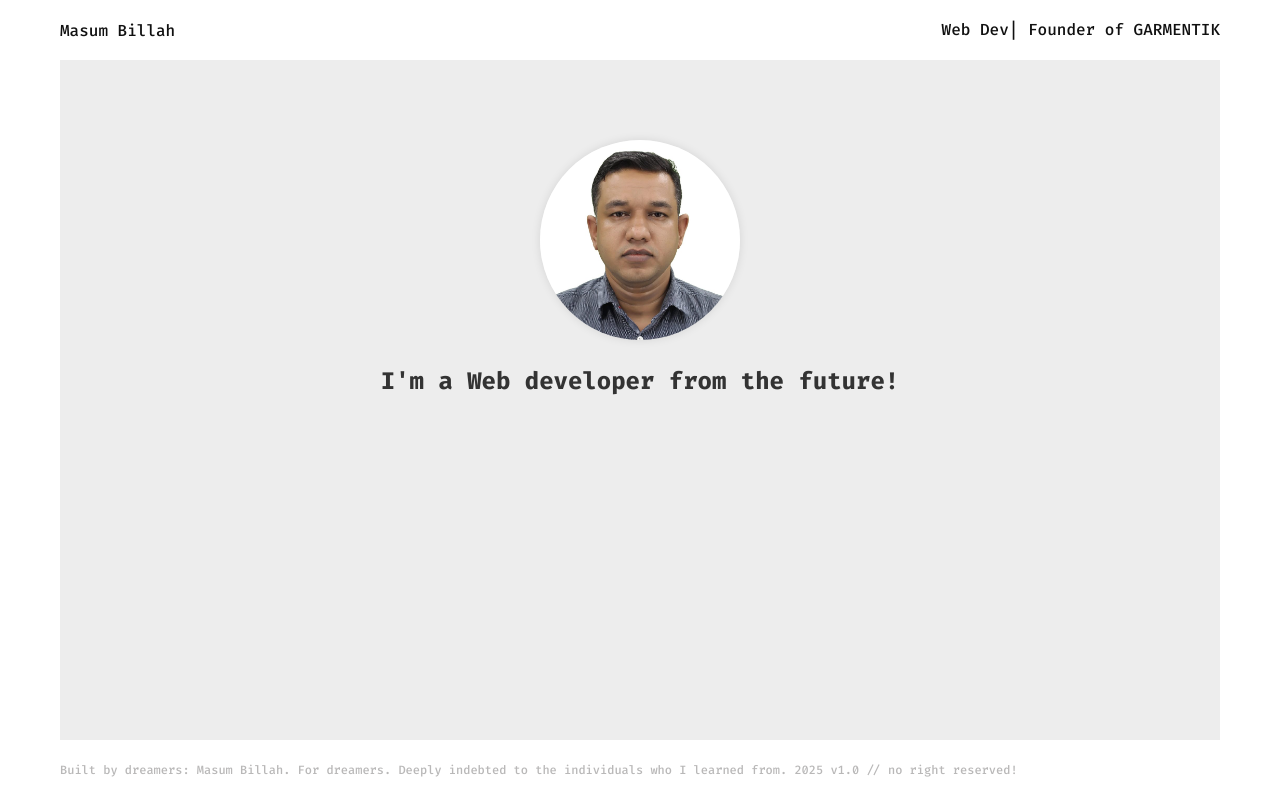
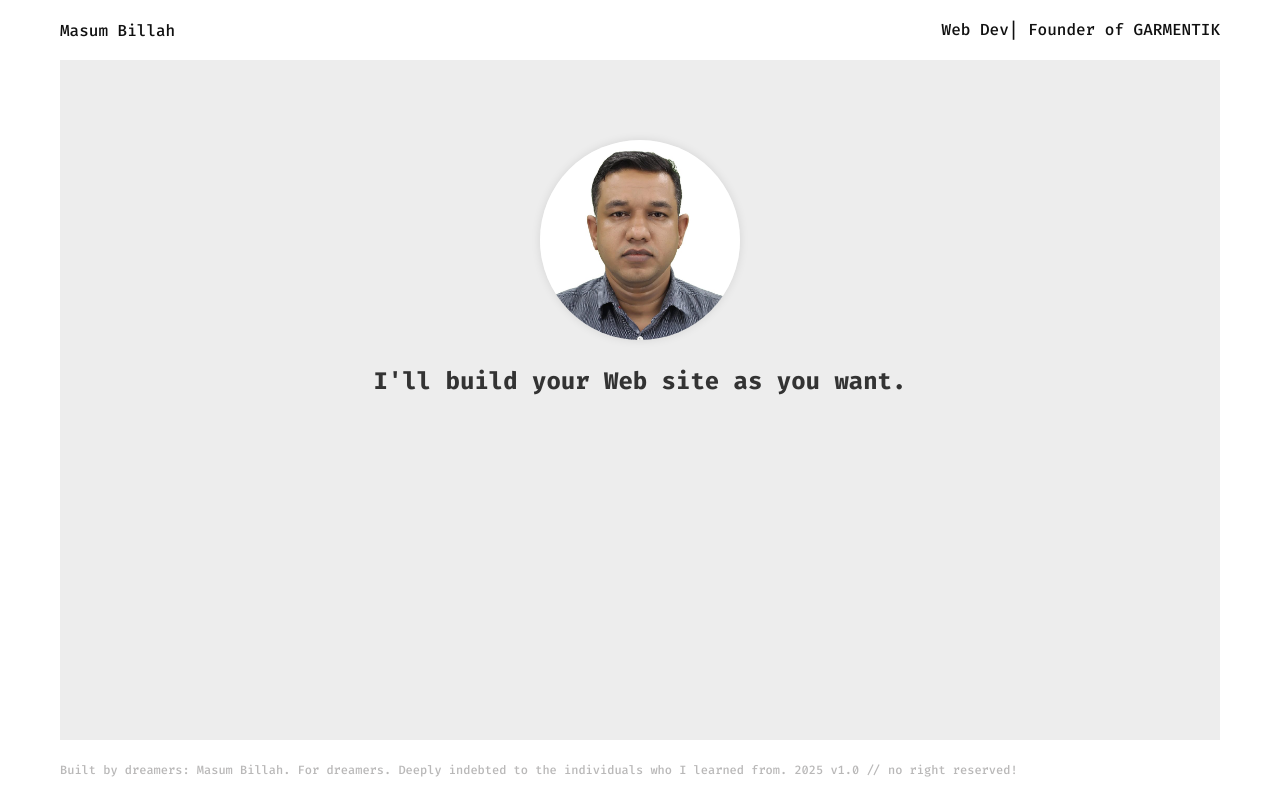
Before and after one commit to billahdotdev/billah, a React (Vite) app: page / in a window 1280 px wide. Built offline with nearby package versions, Linux system fonts and the light colour scheme.

Commit message:
New commit

```diff
--- a/src/components/Component.jsx
+++ b/src/components/Component.jsx
@@ -8,7 +8,7 @@ const Component = () => {
         <img src={masum} alt="Masum" />
       </div>
       <div className="profile-intro">
-        <h1>I'm a Web developer from the future!</h1>
+        <h1>I'll build your Web site as you want.</h1>
       </div>
     </div>
   );
```
